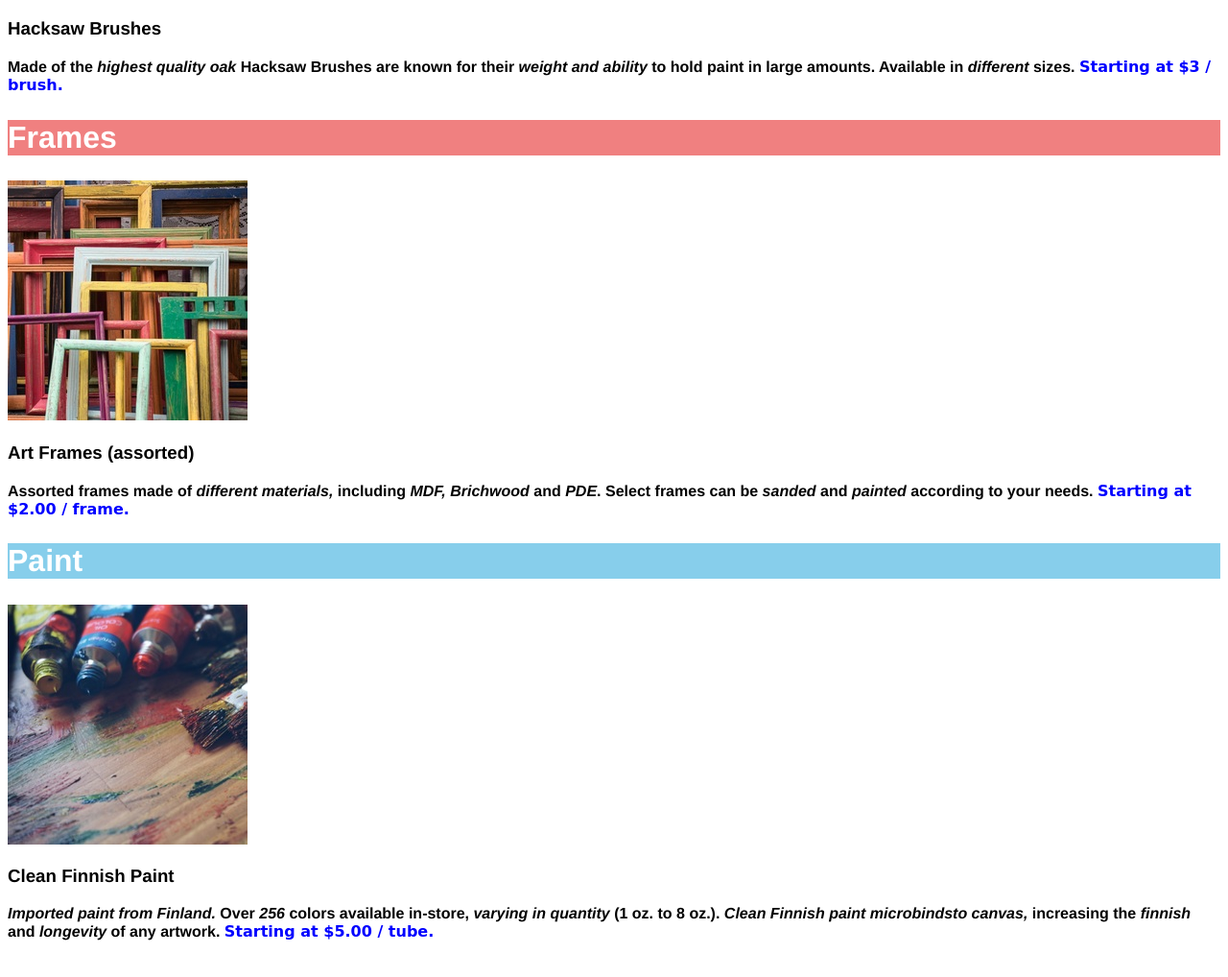
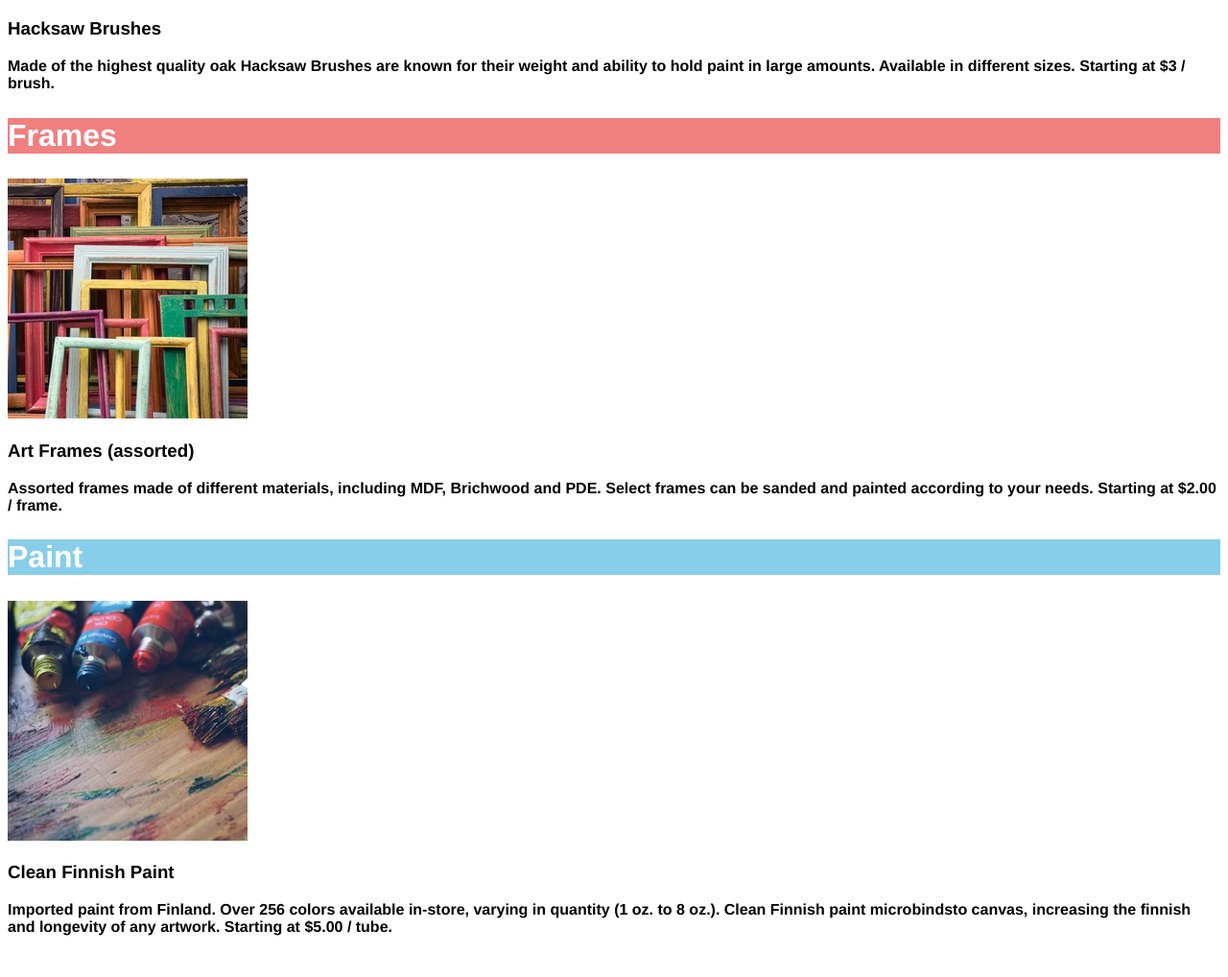
Before and after one commit to cherryBotha/prj-rev-bwfs-dasmoto, a plain HTML site: page Dasmoto's Arts & Crafts/index.html in a window 1280 px wide. Shown: the part 512-1530 px from the top of the page at 96% size. Drawn offline with Linux system fonts and the light colour scheme.

Commit message:
Update index.html

```diff
--- a/Dasmoto's Arts & Crafts/index.html
+++ b/Dasmoto's Arts & Crafts/index.html
@@ -14,21 +14,21 @@
 			<h2 class="brushes">Brushes</h2>
 			<img src="resources/css/images/hacksaw.jpeg" alt="Hacksaw Brushes">
 			<h3>Hacksaw Brushes</h3>
-			<p>Made of the<em> highest quality oak</em> Hacksaw Brushes are known for their<em> weight and ability</em> to hold paint in large amounts. Available in <em>different</em> sizes. <strong>Starting at $3 / brush.</strong></p>
+			<p>Made of the highest quality oak Hacksaw Brushes are known for their weight and ability to hold paint in large amounts. Available in different sizes. <span>Starting at $3 / brush.</span></p>
 		</div>
 
 		<div>
 			<h2 class="frames">Frames</h2>
 			<img src="resources/css/images/frames.jpeg" alt="Colorful Frames">
 			<h3>Art Frames (assorted)</h3>
-			<p>Assorted frames made of <em>different materials,</em> including <em>MDF, Brichwood</em> and <em>PDE</em>. Select frames can be <em>sanded</em> and <em>painted</em> according to your needs. <strong>Starting at $2.00 / frame.</strong>
+			<p>Assorted frames made of different materials, including MDF, Brichwood and PDE. Select frames can be sanded and painted according to your needs. <span>Starting at $2.00 / frame.</span>
 		</div>
 
 		<div class="bottompage">
 			<h2 class="paint">Paint</h2>
 			<img src="resources/css/images/finnish.jpeg" alt="Clean Finnish Paint">
 			<h3>Clean Finnish Paint</h3>
-			<p><em> Imported paint from Finland.</em> Over <em>256</em> colors available in-store, <em>varying in quantity</em> (1 oz. to 8 oz.). <em> Clean Finnish paint microbindsto canvas,</em> increasing the <em>finnish</em> and <em>longevity</em> of any artwork. <strong>Starting at $5.00 / tube.</strong></p>
+			<p> Imported paint from Finland. Over 256 colors available in-store, varying in quantity (1 oz. to 8 oz.).  Clean Finnish paint microbindsto canvas, increasing the finnish and longevity of any artwork. <span>Starting at $5.00 / tube.</span></p>
 		</div>
 
 	</body>
```
